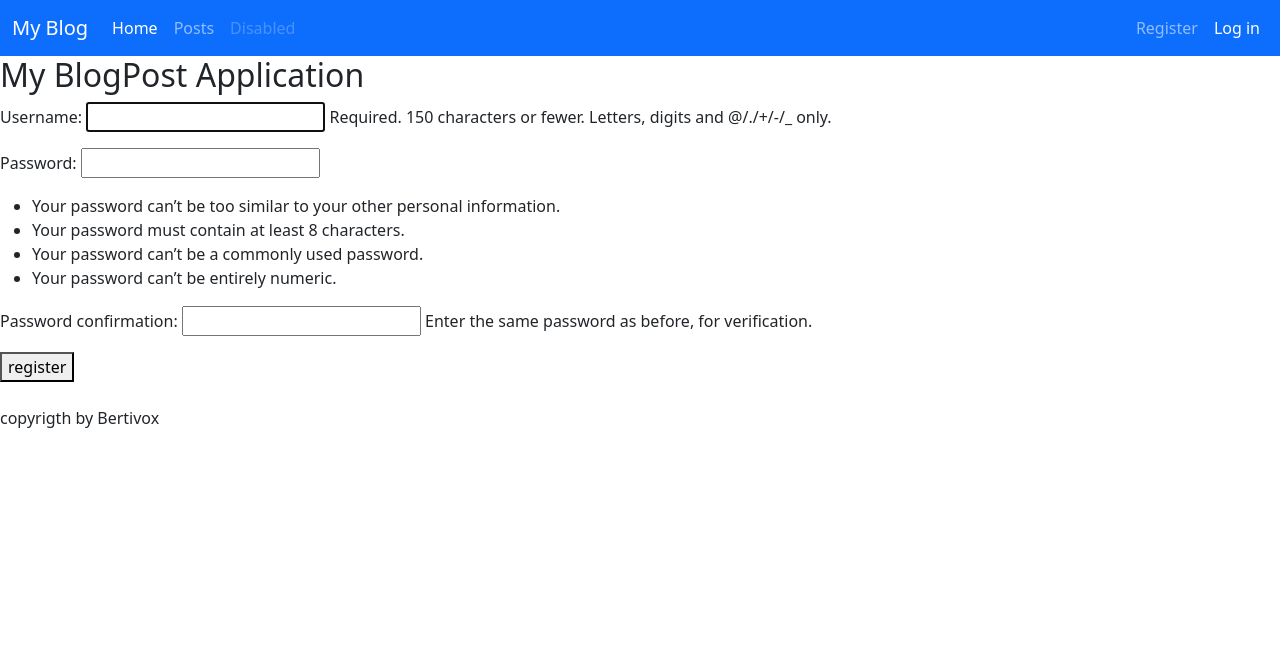
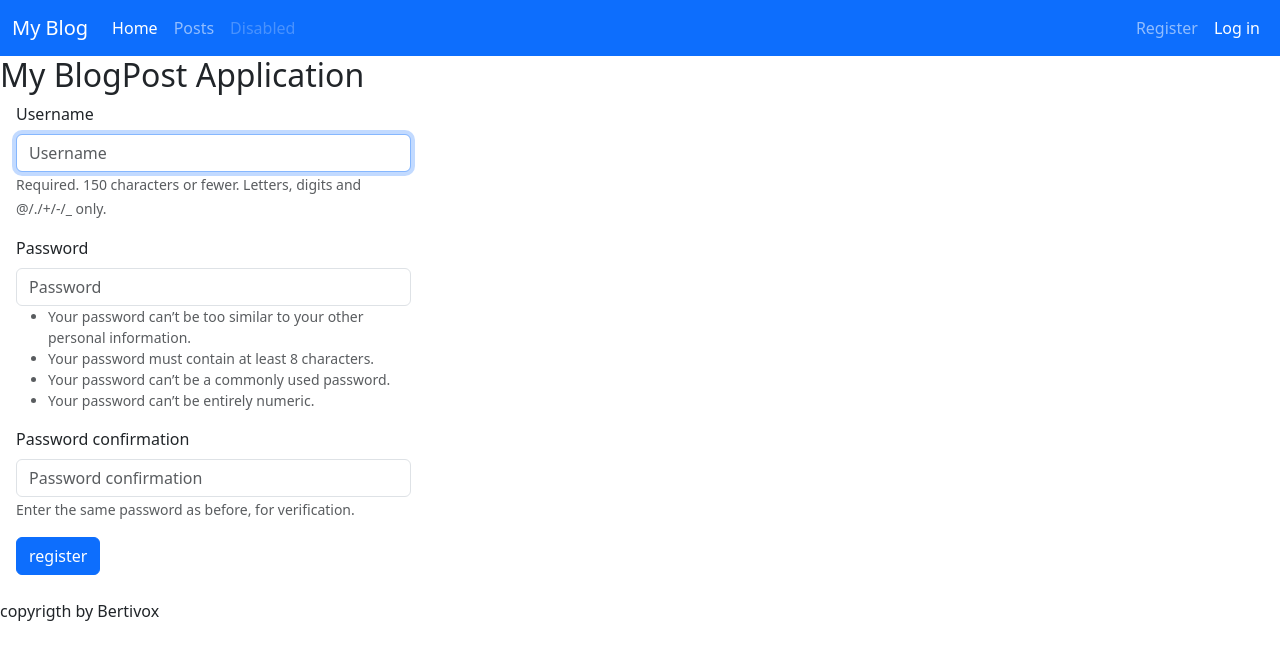
Before and after one commit to tolly00/my_blog, a Django app: page /users/register/ in a window 1280 px wide. Shown: the top 660 px of the page. Run offline with Django 5.2, Linux system fonts and the light colour scheme; some libraries are stand-ins or nearby versions.

Commit message:
styling the register ok

```diff
--- a/templates/registration/register.html
+++ b/templates/registration/register.html
@@ -1,9 +1,16 @@
 {% extends "base.html" %}
+{% load django_bootstrap5 %}
 {% block content %}
+<div class="px-3 col-lg-4 col-md-12">
     <form method="post" action="{% url 'register' %}">
-    {% csrf_token %}
-    {{ form.as_p }}
-    <button name="submit">register</button>
-    <input type="hidden" name="next" value="{% url 'index' %}" />
+        {% csrf_token %}
+        {% bootstrap_form form %}
+        {% block buttons %}
+         <button name="submit" class="btn btn-primary">register</button>
+        {% endblock buttons %}
+
+        <input type="hidden" name="next" value="{% url 'index' %}" />
     </form>
+</div>
+
 {% endblock content %}
```
